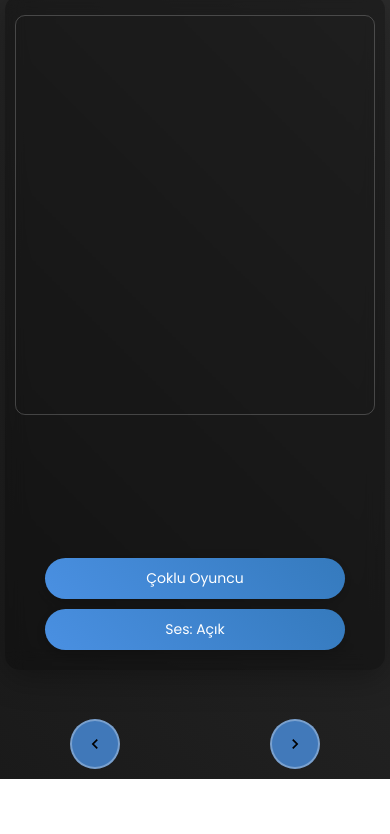
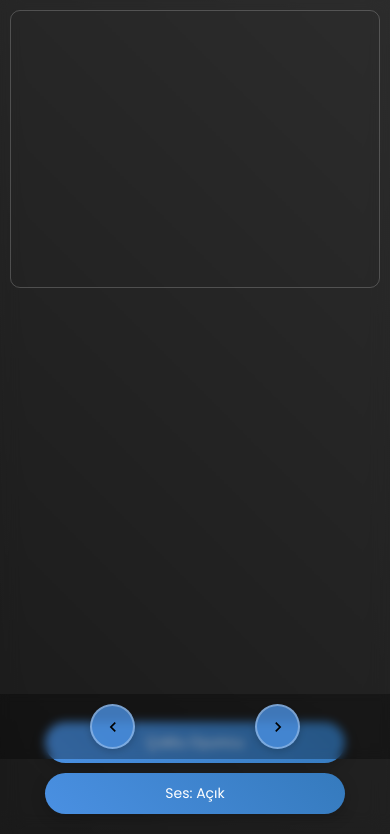
Before and after one commit to TahaArslan67/atari-game, a website: page index.html in a window 390 px wide. Shown: the part 65-899 px from the top of the page. Before the commit the page ends 844 px from the top, so only its background shows below. Drawn offline with nearby package versions, Linux system fonts and the light colour scheme.

```diff
--- a/game.js
+++ b/game.js
@@ -1,14 +1,59 @@
 const canvas = document.getElementById('gameCanvas');
 const ctx = canvas.getContext('2d');
 
+// Sabit değerler
+const CANVAS_RATIO = 4/3; // 800x600 = 4:3
+const PADDLE_BOTTOM_MARGIN = 40; // Alt paddle'ın alttan uzaklığı
+const PADDLE_TOP_MARGIN = 40; // Üst paddle'ın üstten uzaklığı
+
 // Canvas boyutlarını ayarla
-const ORIGINAL_WIDTH = 800;
-const ORIGINAL_HEIGHT = 600;
-canvas.width = ORIGINAL_WIDTH;
-canvas.height = ORIGINAL_HEIGHT;
+function resizeCanvas() {
+    const container = canvas.parentElement;
+    const containerWidth = container.clientWidth;
+    const containerHeight = container.clientHeight;
 
-// Ölçeklendirme için değişken
-let scale = 1;
+    // Minimum boyutlar
+    const MIN_WIDTH = 300;
+    const MIN_HEIGHT = MIN_WIDTH * (3/4);
+
+    // Maksimum boyutlar
+    const MAX_WIDTH = 800;
+    const MAX_HEIGHT = MAX_WIDTH * (3/4);
+
+    // Önce container'a göre boyutu hesapla
+    let newWidth = Math.min(containerWidth - 20, MAX_WIDTH);
+    let newHeight = newWidth * (3/4);
+
+    // Minimum boyutları kontrol et
+    newWidth = Math.max(MIN_WIDTH, newWidth);
+    newHeight = Math.max(MIN_HEIGHT, newHeight);
+
+    // Canvas boyutlarını ayarla
+    canvas.width = newWidth;
+    canvas.height = newHeight;
+
+    // Paddle ve top boyutlarını ölçekle
+    const scale = newWidth / 800;
+    paddle.width = Math.max(60, Math.floor(100 * scale));
+    paddle.height = Math.max(8, Math.floor(10 * scale));
+    opponentPaddle.width = paddle.width;
+    opponentPaddle.height = paddle.height;
+    ball.size = Math.max(5, Math.floor(10 * scale));
+
+    // Paddle pozisyonlarını güncelle
+    paddle.y = canvas.height - paddle.height - PADDLE_BOTTOM_MARGIN;
+    opponentPaddle.y = PADDLE_TOP_MARGIN;
+
+    // Paddle'ların x pozisyonlarını ortala
+    paddle.x = (canvas.width - paddle.width) / 2;
+    opponentPaddle.x = (canvas.width - opponentPaddle.width) / 2;
+
+    // Top pozisyonunu güncelle
+    if (!isMultiplayer || (isMultiplayer && playerId === 1)) {
+        ball.x = canvas.width / 2;
+        ball.y = canvas.height / 2;
+    }
+}
 
 // Oyun nesneleri
 const paddle = {
@@ -456,45 +501,6 @@
     opponentPaddle.y = 50;
 }
 
-// Canvas boyutlarını ayarla
-function resizeCanvas() {
-    const container = canvas.parentElement;
-    const containerWidth = container.clientWidth;
-
-    // Mobil için minimum boyutlar
-    const MIN_WIDTH = 300;
-    const MIN_HEIGHT = 400;
-
-    // Maksimum genişliği hesapla
-    let newWidth = Math.max(MIN_WIDTH, Math.min(containerWidth - 20, 800));
-    let newHeight = (newWidth * 600) / 800;
-
-    // Minimum yüksekliği kontrol et
-    if (newHeight < MIN_HEIGHT) {
-        newHeight = MIN_HEIGHT;
-        newWidth = (newHeight * 800) / 600;
-    }
-
-    // Canvas boyutlarını ayarla
-    canvas.width = newWidth;
-    canvas.height = newHeight;
-
-    // Paddle ve top boyutlarını ölçekle
-    const scale = newWidth / 800;
-    paddle.width = Math.max(60, Math.floor(100 * scale));
-    paddle.height = Math.max(8, Math.floor(10 * scale));
-    ball.size = Math.max(5, Math.floor(10 * scale));
-
-    // Paddle pozisyonlarını güncelle
-    updatePaddlePositions();
-
-    // Top pozisyonunu güncelle
-    if (!isMultiplayer || (isMultiplayer && playerId === 1)) {
-        ball.x = canvas.width / 2;
-        ball.y = canvas.height / 2;
-    }
-}
-
 // Event listener'ı güncelle
 window.addEventListener('resize', () => {
     resizeCanvas();
@@ -505,11 +511,31 @@
 
 // Her frame'de paddle pozisyonlarını kontrol et
 function update() {
+    // Paddle'ı hareket ettir
     movePaddle();
+
+    // Paddle'ın ekran dışına çıkmasını engelle
+    if (paddle.x < 0) paddle.x = 0;
+    if (paddle.x + paddle.width > canvas.width) paddle.x = canvas.width - paddle.width;
+
+    // Alt paddle'ın y pozisyonunu sabit tut
+    paddle.y = canvas.height - paddle.height - PADDLE_BOTTOM_MARGIN;
+
+    // Çok oyunculu modda
     if (isMultiplayer) {
-        updatePaddlePositions();
+        // Üst paddle'ın y pozisyonunu sabit tut
+        opponentPaddle.y = PADDLE_TOP_MARGIN;
+
+        // Sadece Player 1 topu hareket ettirir
+        if (playerId === 1) {
+            moveBall();
+            sendBallPosition();
+        }
+        sendPaddlePosition();
+    } else {
+        moveBall();
     }
-    moveBall();
+
     draw();
     requestAnimationFrame(update);
 }
--- a/style.css
+++ b/style.css
@@ -118,7 +118,8 @@
 
 @media (max-width: 480px) {
     body {
-        padding: 5px;
+        padding: 0;
+        margin: 0;
         min-height: 100vh;
         display: flex;
         flex-direction: column;
@@ -127,19 +128,23 @@
 
     .game-container {
         width: 100%;
+        height: 100vh;
         max-width: 100%;
-        min-height: 80vh;
         padding: 10px;
         margin: 0;
         display: flex;
         flex-direction: column;
         justify-content: space-between;
+        background: none;
+        box-shadow: none;
+        border-radius: 0;
     }
 
     canvas {
         width: 100%;
+        max-width: 100%;
         height: auto;
-        min-height: 400px;
+        aspect-ratio: 4/3;
         margin: 10px auto;
         border: 1px solid rgba(255, 255, 255, 0.2);
     }
@@ -166,26 +171,30 @@
 
     .mobile-controls {
         position: fixed;
-        bottom: 10px;
+        bottom: 20px;
         left: 0;
         right: 0;
         width: 100%;
         display: flex;
         justify-content: center;
-        gap: 150px;
+        gap: 120px;
         padding: 0 20px;
         z-index: 1000;
+        background: rgba(0, 0, 0, 0.3);
+        padding: 10px 0;
+        backdrop-filter: blur(5px);
     }
 
     .control-button {
-        width: 50px;
-        height: 50px;
+        width: 45px;
+        height: 45px;
         background: rgba(74, 144, 226, 0.8);
         border: 2px solid rgba(255, 255, 255, 0.3);
         border-radius: 50%;
         display: flex;
         align-items: center;
         justify-content: center;
+        box-shadow: 0 2px 8px rgba(0, 0, 0, 0.2);
     }
 
     .control-button svg {
```
